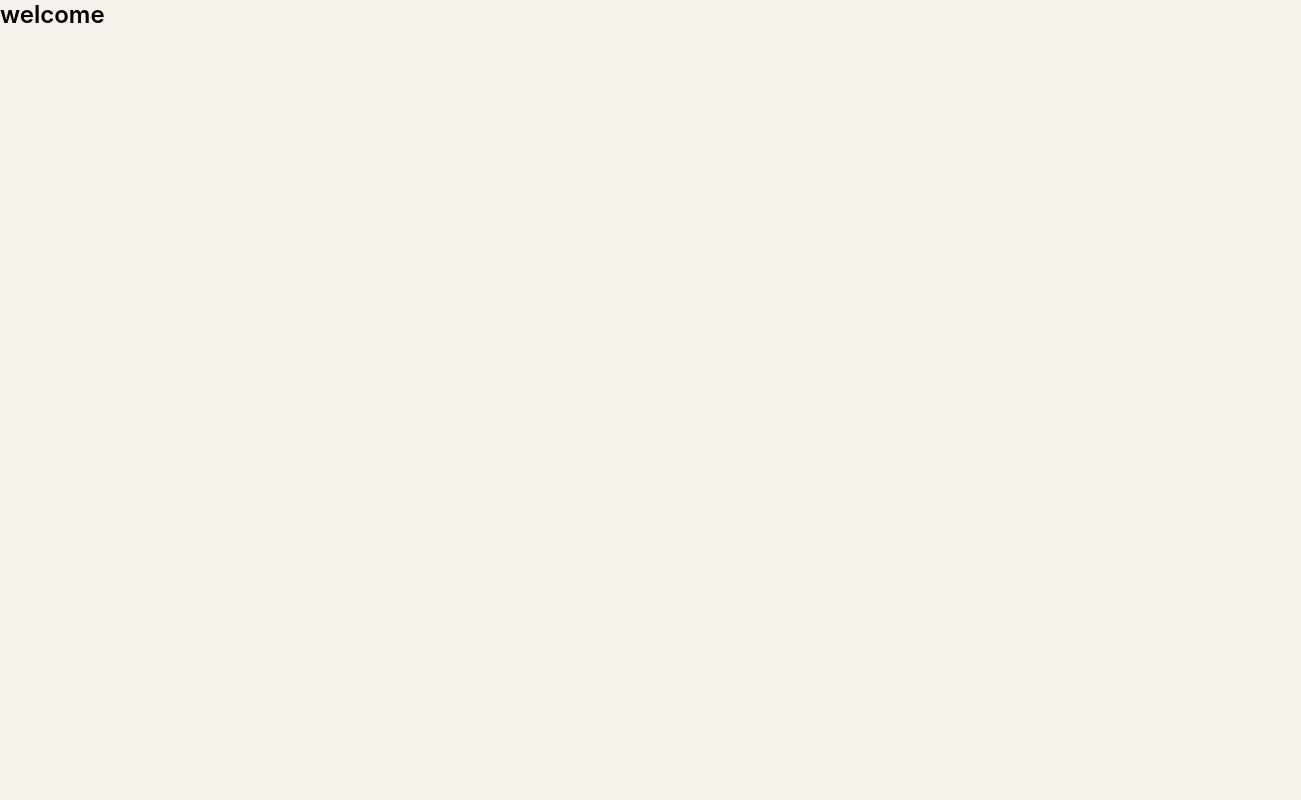
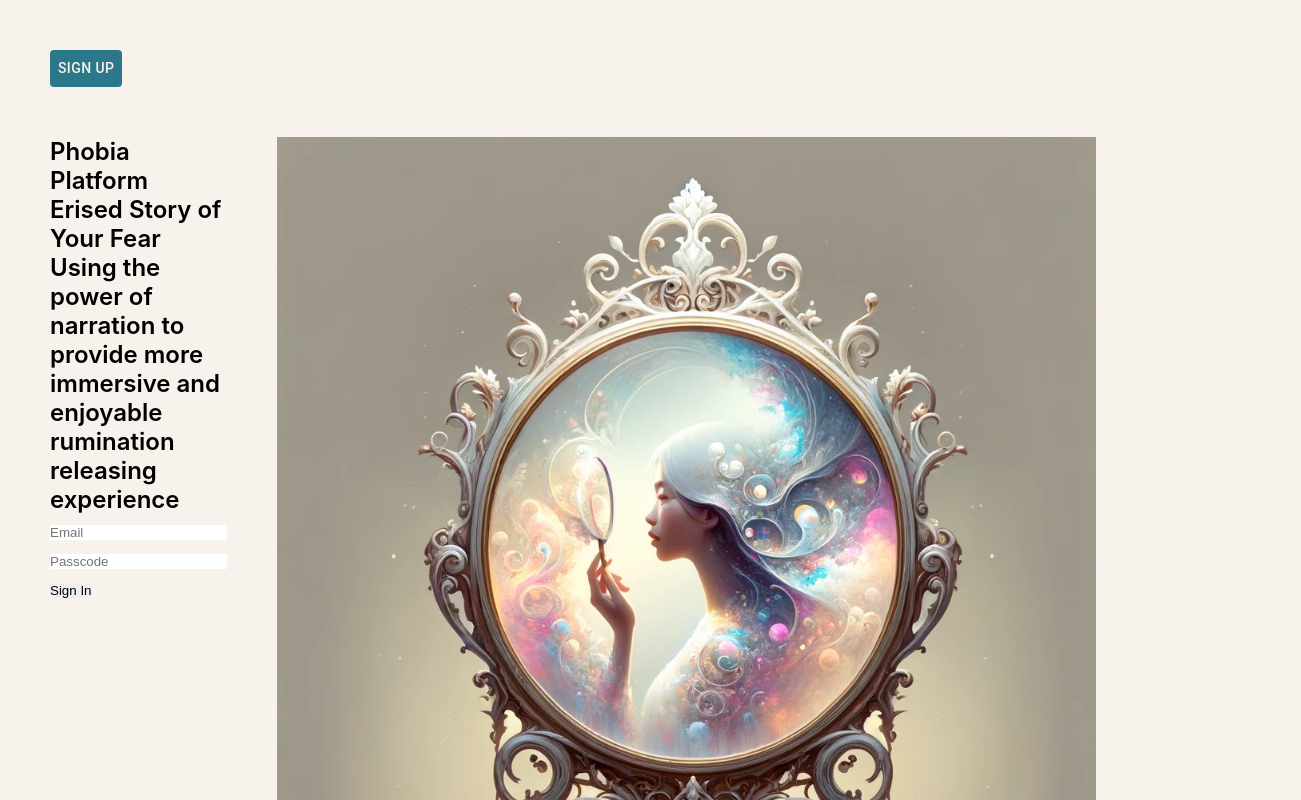
Before and after one commit to pandarrativ/erisedstory, a React (Create React App) app in the folder frontend/: page /welcome in a window 1280 px wide. Shown: the top 800 px of the page, 1301 px wide, since content can reach past the window. Built offline with nearby package versions, Linux system fonts and the light colour scheme.

Commit message:
add header

```diff
--- a/frontend/package.json
+++ b/frontend/package.json
@@ -3,6 +3,10 @@
   "version": "0.1.0",
   "private": true,
   "dependencies": {
+    "@emotion/react": "^11.11.1",
+    "@emotion/styled": "^11.11.0",
+    "@mui/material": "^5.14.20",
+    "@mui/styled-engine-sc": "^6.0.0-alpha.7",
     "@testing-library/jest-dom": "^5.17.0",
     "@testing-library/react": "^13.4.0",
     "@testing-library/user-event": "^13.5.0",
@@ -10,6 +14,7 @@
     "react-dom": "^18.2.0",
     "react-router-dom": "^6.20.1",
     "react-scripts": "5.0.1",
+    "styled-components": "^6.1.1",
     "web-vitals": "^2.1.4"
   },
   "scripts": {
--- a/frontend/src/App.css
+++ b/frontend/src/App.css
@@ -3,6 +3,7 @@
   --color-bg: #F7F2EC;
   --color-bar: #E5D4BD;
   --color-text: #000;
+  --color-dec: #2B788B;
 
   /* fonts */
   --font-size-h1: 3rem;
@@ -39,9 +40,25 @@ body {
 .main{
   position: absolute;
   top: 0px;
-  left: 96px;
+  left: 250px;
   height: 100%;
   min-height: 100vh;
-  width: calc(100% - 96px);
+  width: calc(100% - 250px);
   display: inline-grid;    /* work like a grid, the story page takes full height as children's heights */
 }
+
+
+/* to make img in center no matter the box size */
+.img-box{
+  display: flex;
+  align-items: center;
+  justify-content: center;
+  overflow: hidden;
+}
+
+.box-img{
+  min-width: 100%;
+  min-height: 100%;
+  display: block;
+  object-fit: cover;
+}
--- a/frontend/src/App.jsx
+++ b/frontend/src/App.jsx
@@ -1,10 +1,36 @@
 import './App.css';
+import "./assets/css/color.css";
+import "./assets/css/font.css";
 import React, { Component } from 'react';
 import {BrowserRouter, Routes, Route} from "react-router-dom";
 import Home from './pages/Home';
-import Login from './pages/Login';
+import Login from './components/Login';
 import Welcome from './pages/Welcome';
 import Header from './pages/Header';
+
+import { createTheme, ThemeProvider } from '@mui/material/styles';
+
+
+const theme = createTheme({
+  palette: {
+    primary: {
+      main: '#F7F2EC',
+    },
+    secondary: {
+      main: '#E5D4BD',
+    },
+    button_main:{
+      main: '#BF8B70',
+    },
+    button_reverse: {
+      main: '#2B788B'
+    },
+    button_light:{
+      main:"#C3DCE3",
+    }
+  },
+
+});
 
 class App extends Component {
   componentDidMount() {
@@ -15,6 +41,7 @@ class App extends Component {
   render(){
     return (
       <>
+      <ThemeProvider theme={theme}>
         <BrowserRouter>
             <Routes>
               <Route path='/' element={<><Header></Header><Home></Home></>}></Route>
@@ -23,6 +50,7 @@ class App extends Component {
             </Routes>
 
           </BrowserRouter>
+      </ThemeProvider>
       </>
     );
   }
--- /dev/null
+++ b/frontend/src/assets/css/color.css
@@ -0,0 +1,13 @@
+/* some customed colors */
+.button-primary{
+    background-color: #BF8B70 !important;
+}
+.button-primary:hover{
+    background-color: #996447 !important;
+}
+.button-secondary{
+    background-color: #2B788B !important;
+}
+.button-secondary:hover{
+    background-color: #3da3bd !important;
+}
--- /dev/null
+++ b/frontend/src/assets/css/font.css
@@ -0,0 +1,34 @@
+.font-h1 {
+    font-size: 3rem !important;
+    font-weight: 600 !important;
+}
+.font-h2 {
+    font-size: 2.5rem !important;
+    font-weight: 600 !important;
+}
+.font-h3 {
+    font-size: 2rem !important;
+    font-weight: 600 !important;
+}
+
+.font-c1 {
+    font-size: 1.75rem !important;
+    font-weight: 500 !important;
+}
+.font-c2 {
+    font-size: 1.5rem !important;
+    font-weight: 500 !important;
+}
+.font-c3 {
+    font-size: 1.25rem !important;
+    font-weight: 500 !important;
+}
+.font-c4 {
+    font-size: 1rem !important;
+    font-weight: 500 !important;
+}
+
+.font-notes1 {
+    font-size: 0.8rem !important;
+    font-weight: 500 !important;
+}
--- a/frontend/src/assets/css/header.css
+++ b/frontend/src/assets/css/header.css
@@ -3,29 +3,43 @@
     top: 0px;
     left: 0px;
     height: 100vh;
-    width: 96px;
+    width: 250px;
     background-color: var(--color-bar);
 
     display: grid;
+    padding-top: 30px;
     grid-template-rows: auto 1fr auto;
+    justify-content: center;
 }
 
-.icon-bird{
-    font-size: 48px;
-    margin: 40px auto auto auto;
-    width: 48px;
-    height: 32px;
+/* header user */
+.header-user{
     display: flex;
+    flex-direction: column;
+    gap: 10px;
+    align-items: center;
     justify-content: center;
-    align-items: center;
-    border-radius: 24px;
 }
 
+.header-user-profile{
+    width: 80px;
+    height: 80px;
+    border-radius: 10000px;
+}
+
+/* table */
 .header-table{
     display: flex;
     flex-direction: column;
-    gap:20px;
+    gap:30px;
     margin-top: 30px;
+
+
+    font-weight: var(--font-weight-m);
+}
+
+.header-table button{
+    width: 150px;
 }
 
 .header-table-items{
--- /dev/null
+++ b/frontend/src/assets/css/welcome.css
@@ -0,0 +1,31 @@
+.welcome{
+    height: 100vh;
+    width: 100vw;
+
+    display: grid;
+
+    grid-template-columns: 1fr 1fr;
+    grid-template-rows: auto 1fr;
+    grid-template-areas: "wtop wtop" "wleft wright";
+}
+
+.welcome-top{
+    grid-area: wtop;
+    margin: 50px;
+}
+
+.welcome-left{
+    grid-area: wleft;
+    margin: 0 50px;
+}
+
+.welcome-right{
+    grid-area: wright;
+}
+
+.welcome-img{
+    width: 80%;
+    /* height: 500px; */
+}
+
+/* login/signup */
--- /dev/null
+++ b/frontend/src/components/Login.jsx
@@ -0,0 +1,13 @@
+import React from 'react';
+
+function Login(props) {
+    return (
+        <form className='login-form'>
+            <input type="email" placeholder="Email"/>
+            <input type="password" placeholder="Passcode" />
+            <button className='login-form-submit'>Sign In</button>
+        </form>
+    );
+}
+
+export default Login;
--- a/frontend/src/pages/Login.jsx
+++ b/frontend/src/components/Signup.jsx
@@ -1,11 +1,11 @@
 import React from 'react';
 
-function Login(props) {
+function Signup(props) {
     return (
         <div>
-            login
+
         </div>
     );
 }
 
-export default Login;
+export default Signup;
--- a/frontend/src/pages/Header.jsx
+++ b/frontend/src/pages/Header.jsx
@@ -1,8 +1,10 @@
 import React from 'react';
-import IconHome from "../assets/icons/header_home.svg";
 import "../assets/css/header.css";
 import { useNavigate } from 'react-router-dom';
 import IconLogout from "../assets/icons/Icon_logout.svg";
+import SampleProfile from "../assets/imgs/sample_profile.jpg"
+import Button from '@mui/material/Button';
+import Typography from '@mui/material/Typography';
 
 function Header(props) {
     const navigate = useNavigate();
@@ -20,12 +22,16 @@ function Header(props) {
 
     return (
         <div className='header'>
-          <div></div>
+          <div className='header-user'>
+            <img src={SampleProfile} alt="user profile" className='header-user-profile'></img>
+            <Typography variant='c3'>User Name</Typography>
+          </div>
           <div className='header-table'>
-            <div onClick={goHomePage} className='header-table-items'>
-              <img src={IconHome} alt="icon home" className='icon-home table-icons'></img>
-              <div className='table-text'>Home</div>
-            </div>
+
+            <Button variant="contained" className='button-primary font-c3'>Home</Button>
+            <Button variant="contained" className='button-primary font-c3'>History</Button>
+            <Button variant="contained" className='button-primary font-c3'>Agent</Button>
+
 
 
           </div>
--- a/frontend/src/pages/Welcome.jsx
+++ b/frontend/src/pages/Welcome.jsx
@@ -1,9 +1,40 @@
-import React from 'react';
+import React, { useState } from 'react';
+import "../assets/css/welcome.css"
+import WelcomeImg from "../assets/imgs/welcome.png"
+import { Button } from '@mui/material';
+import Login from '../components/Login';
+import Signup from '../components/Signup';
 
 function Welcome(props) {
+    const [showLogin, setShowLogin] = useState(true);
+    const toggleShowLogin = (e) => {
+        e.preventDefault();
+        setShowLogin(!showLogin);
+    }
+
     return (
-        <div>
-            welcome
+        <div className='welcome'>
+            <div className='welcome-top'>
+                <Button className='button-secondary'>Sign Up</Button>
+            </div>
+            <div className='welcome-left'>
+                <div className='welcome-subheader'>Phobia Platform</div>
+                <div className='welcome-hedaer'>Erised Story of Your Fear</div>
+                <div className='welcome-description'>
+                    Using the power of narration to provide more immersive and enjoyable rumination releasing experience
+                </div>
+
+                <div className='welcome-login'>
+                    {showLogin ? <Login></Login>  : <Signup></Signup>}
+                </div>
+
+            </div>
+
+            <div className='welcome-right'>
+                <div className='img-box welcome-img'>
+                    <img src={WelcomeImg} alt="welcom img" className='box-img'></img>
+                </div>
+            </div>
         </div>
     );
 }
```
Also changed, not shown: frontend/src/assets/imgs/welcome.png (added), 1 other file (tests, documents, lock files or other folders). Lines whose indentation alone changed are shown as unchanged.
